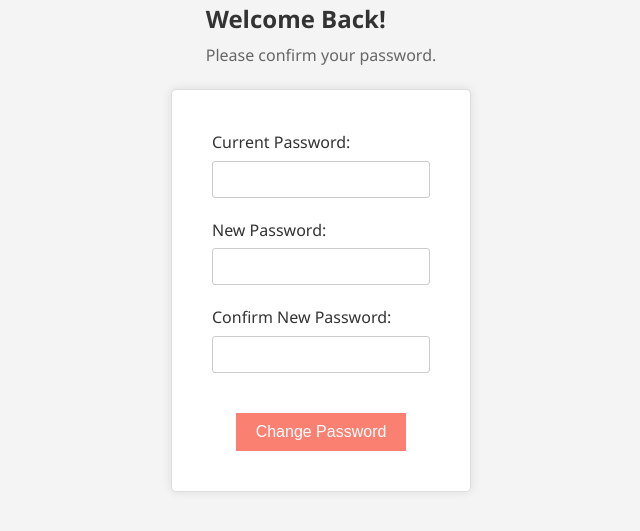
After one commit to EthuilD/Shop27, a PHP site: page /changePassword.php in a window 1280 px wide. The commit adds this page. Shown: the top 531 px of the page, without its empty margins (319-959 px from the left). Run offline with PHP 8.4, Linux system fonts and the light colour scheme.

Commit message:
Add files via upload
创建登录界面、修改密码界面
更新样式
修改主界面

```diff
--- /dev/null
+++ b/public_html/changePassword.php
@@ -0,0 +1,36 @@
+<?php
+session_start();
+?>
+<!DOCTYPE html>
+<html lang="en">
+<head>
+    <meta charset="UTF-8">
+    <meta name="viewport" content="width=device-width, initial-scale=1.0">
+    <title>Login</title>
+    <link rel="stylesheet" href="styles.css">
+</head>
+<body>
+
+<div class="login-container">
+    <div class="welcome-message">
+        <h2>Welcome Back!</h2>
+        <p>Please confirm your password.</p>
+    </div>
+    <form class="login-form" action="api/auth-process.php" method="post">
+        <input type="hidden" name="action" value="change_password">
+
+        <label for="password">Current Password:</label>
+        <input type="password" name="old_password" required>
+
+        <label for="password">New Password:</label>
+        <input type="password" name="new_password" required>
+
+        <label for="password">Confirm New Password:</label>
+        <input type="password" name="confirm_new_password" required>
+
+        <button type="submit">Change Password</button>
+    </form>
+</div>
+
+</body>
+</html>
--- a/public_html/myScript.js
+++ b/public_html/myScript.js
@@ -158,7 +158,7 @@ function updateTotal() {
 //以下为无限滚动代码，!整合到分页操作中
 let page = 0;
 const productsElement = document.querySelector('.products');
-const endOfPageThreshold = 300; // 当用户滚动到距离底部300px时加载更多
+const endOfPageThreshold = window.innerHeight * 0.2; // 当用户滚动到距离底部300px时加载更多
 
 //节流函数
 function throttle(func, limit) {
--- a/public_html/styles.css
+++ b/public_html/styles.css
@@ -278,3 +327,55 @@ button {
 button:hover {
     background-color: #F08080;
 }
+
+/* 登录界面 */
+.login-container {
+    display: flex;
+    flex-direction: column;
+    justify-content: center;
+    align-items: center;
+    height: 100%;
+    position: relative;
+}
+
+.welcome-message h2 {
+    color: #333;
+    font-size: 24px;
+}
+
+.welcome-message p {
+    margin: 5px 0 20px;
+    color: #666;
+    font-size: 16px;
+}
+.login-form {
+    min-width: 300px;
+    width: auto;
+    border: 1px solid #dedede;
+    padding: 40px;
+    box-shadow: 0 0 10px rgba(0, 0, 0, 0.1);
+    border-radius: 5px;
+    background: #ffffff;
+}
+
+.login-form label {
+    display: block;
+    margin-bottom: 5px;
+}
+.login-form input[type="email"],
+.login-form input[type="password"] {
+    width: 100%;
+    padding: 10px;
+    margin-bottom: 20px;
+    border: 1px solid #ccc;
+    border-radius: 3px;
+}
+.login-form button {
+    display: block;
+    margin-left: auto;
+    margin-right: auto;
+}
+.error {
+    color: #ff0000;
+    margin-bottom: 15px;
+}
```
Also changed, not shown: other parts of public_html/styles.css (+49 -0 lines), public_html/index.php (+26 -2 lines), public_html/login.php (added, +33 -0 lines).
